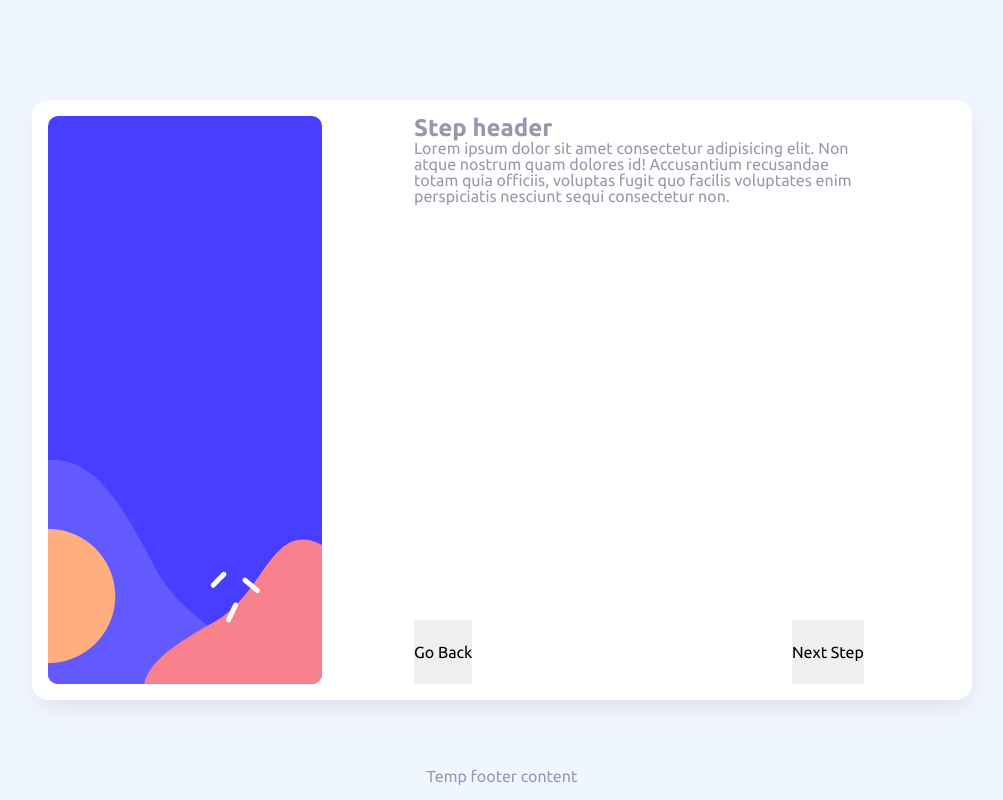
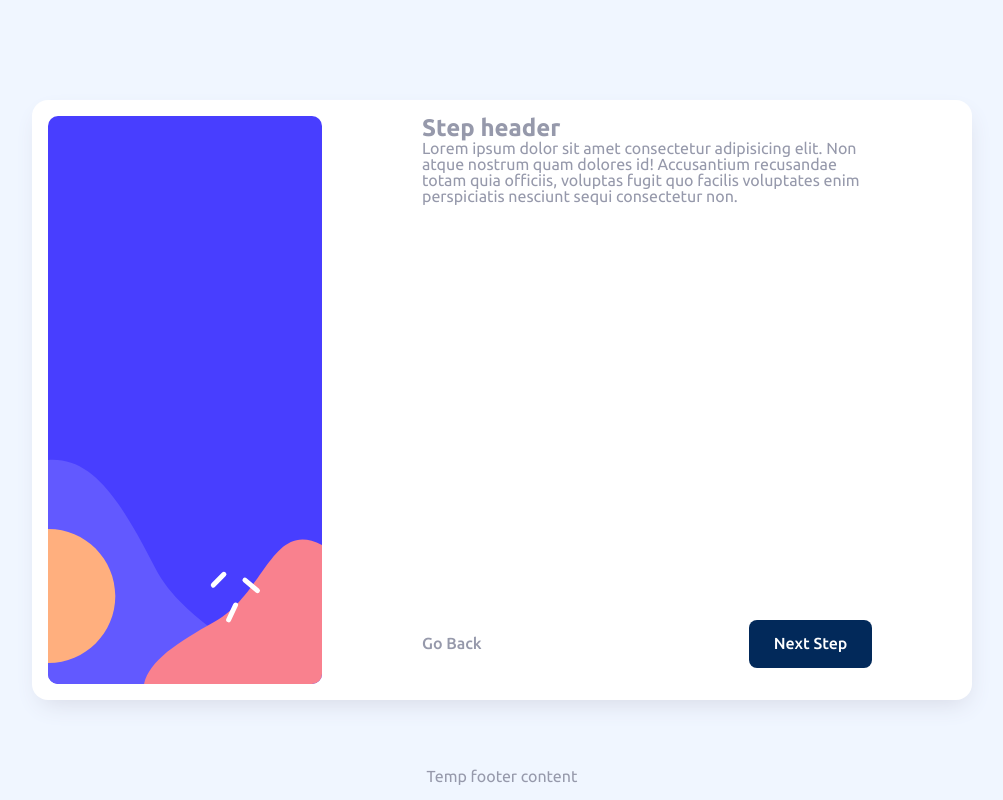
Before and after one commit to khoncharov/fm-multi-step-form, a website built with webpack: page src/index.html in a window 1280 px wide. Shown: the whole page, without its empty margins (138-1141 px from the left). Built offline with nearby package versions, Linux system fonts and the light colour scheme.

Commit message:
feat: add buttons styles

```diff
--- a/src/index.html
+++ b/src/index.html
@@ -20,8 +20,12 @@
           </p>
         </section>
         <nav class="form__controls">
-          <button class="form__btn" id="form-btn-back" type="button">Go Back</button>
-          <button class="form__btn" id="form-btn-forward" type="button">Next Step</button>
+          <button class="btn" id="form-btn-back" type="button">
+            <span class="btn__text-back">Go Back</span>
+          </button>
+          <button class="btn btn-next" id="form-btn-next" type="button">
+            <span class="btn__text-next">Next Step</span>
+          </button>
         </nav>
       </form>
 
--- a/src/style.scss
+++ b/src/style.scss
@@ -4,3 +4,5 @@
 
 @import "./styles/form";
 @import "./styles/footer";
+
+@import "./styles/components/buttons";
--- a/src/styles/_form.scss
+++ b/src/styles/_form.scss
@@ -12,7 +12,7 @@
     width: clamp(80.4rem, 100%, 94rem);
     height: 60rem;
     border-radius: 1.6rem;
-    padding: 1.6rem;
+    padding: 1.6rem 0 1.6rem 1.6rem;
     background-color: $white;
     box-shadow: 2px 10px 24px -7px $light-gray;
   }
--- a/src/styles/_global.scss
+++ b/src/styles/_global.scss
@@ -62,3 +62,8 @@ legend {
     grid-template-rows: 1fr 63.2rem 1fr;
   }
 }
+
+*:focus-visible {
+  outline: 0.2rem dashed $strawberry-red;
+  outline-offset: 0.2rem;
+}
--- /dev/null
+++ b/src/styles/components/_buttons.scss
@@ -0,0 +1,47 @@
+.btn {
+  width: 9.7rem;
+  height: 4rem;
+  background-color: $white;
+  border-radius: 0.5rem;
+  cursor: pointer;
+
+  @media screen and (min-width: $width-switch-point) {
+    width: 12.3rem;
+    height: 4.8rem;
+    border-radius: 0.8rem;
+    transition: $tr-x1;
+  }
+
+  &__text-back,
+  &__text-next {
+    display: block;
+    font-size: 1.4rem;
+    font-weight: $font-weight-medium;
+
+    @media screen and (min-width: $width-switch-point) {
+      height: 1.9rem;
+      font-size: 1.6rem;
+    }
+  }
+
+  &__text-back {
+    color: $cool-gray;
+    text-align: left;
+  }
+
+  &__text-next {
+    color: $white;
+  }
+
+  &:active &__text-back {
+    color: $marine-blue;
+  }
+}
+
+.btn-next {
+  background-color: $marine-blue;
+}
+
+.btn-next:active {
+  background-color: $purplish-blue;
+}
```
